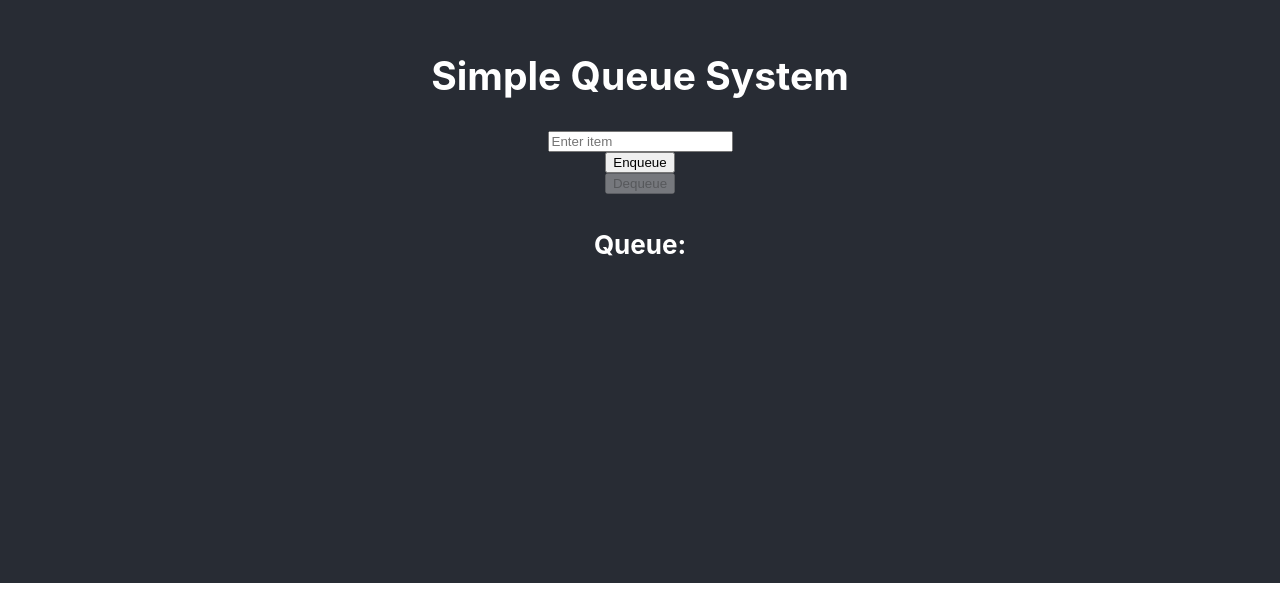
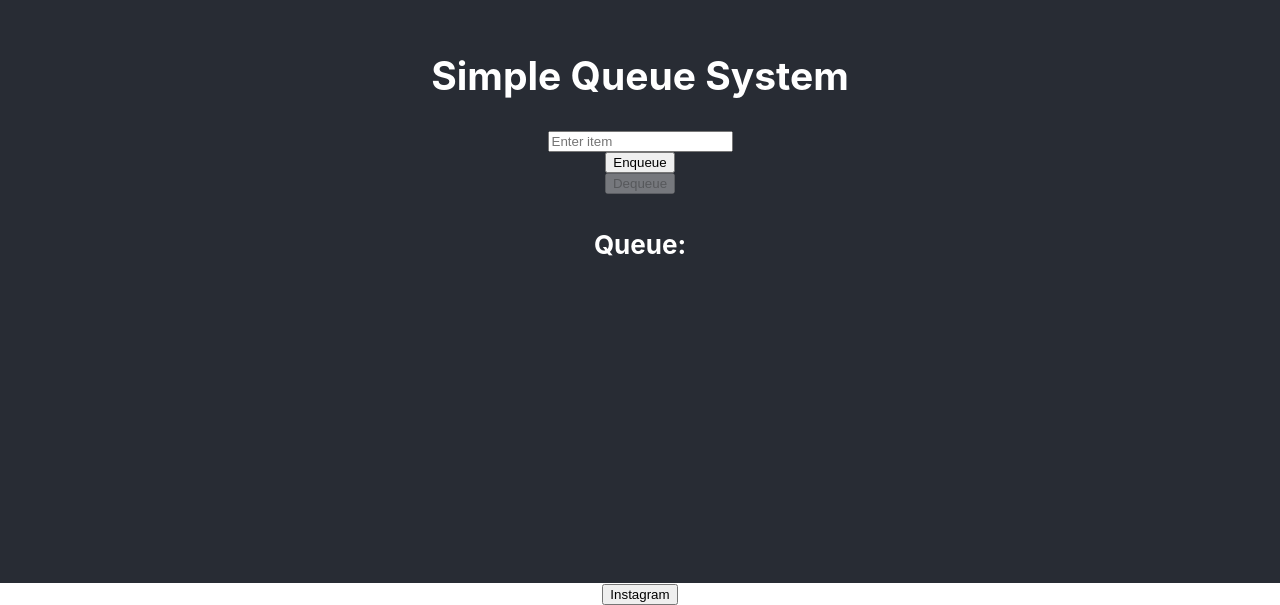
Before and after one commit to Edwinysk/HackProj, a React (Create React App) app: page / in a window 1280 px wide. Shown: the part 217-822 px from the top of the page. Before the commit the page ends 800 px from the top, so only its background shows below. Built offline with nearby package versions, Linux system fonts and the light colour scheme.

Commit message:
Testing Changing

```diff
--- a/src/App.js
+++ b/src/App.js
@@ -17,6 +17,10 @@ function App() {
       setQueue(queue.slice(1));
     }
   };
+
+  const instagramPost = () => {
+
+  }
 
   return (
     <div className="App">
@@ -39,6 +43,7 @@ function App() {
           ))}
         </ul>
       </header>
+      <button onClick={enqueue}>Instagram</button>
     </div>
   );
 }
```
